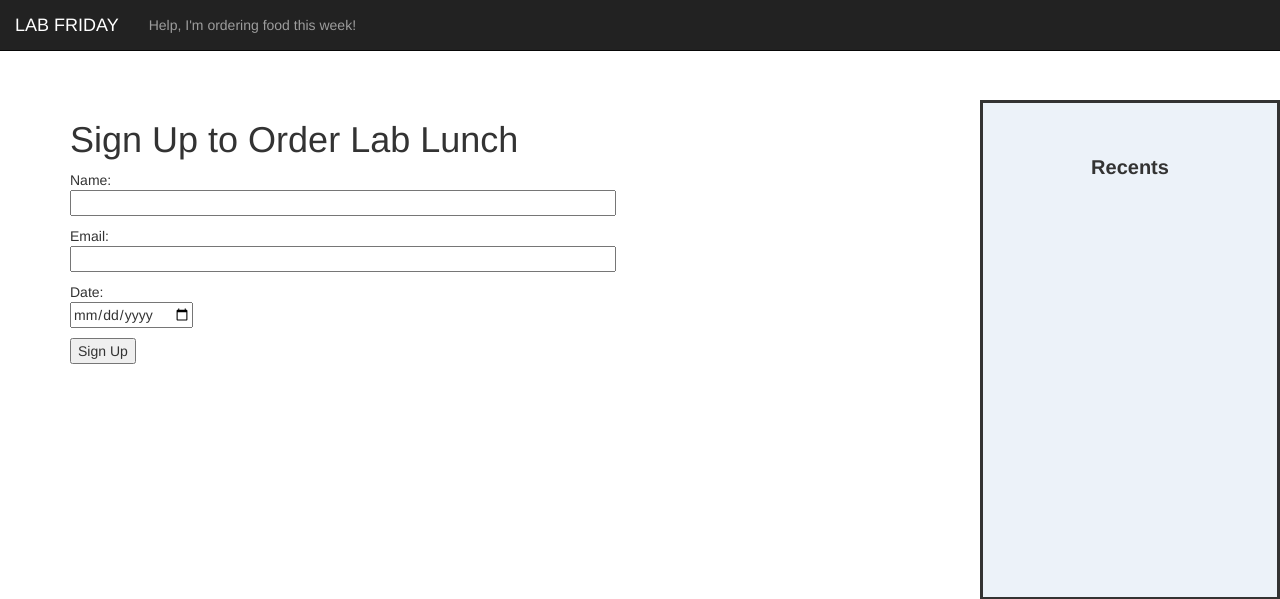
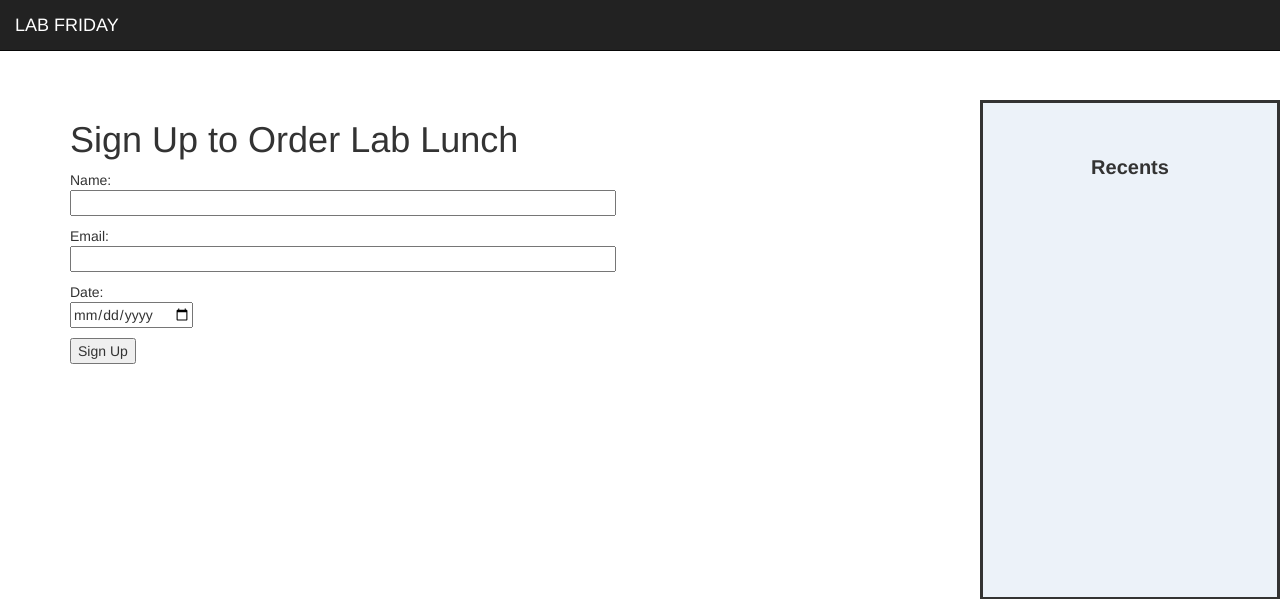
Before and after one commit to zakiali/labfriday, a Flask app: page / in a window 1280 px wide. Shown: the top 599 px of the page. Run offline with Flask 2, Linux system fonts and the light colour scheme; data that the repository does not hold is empty; some libraries are stand-ins or nearby versions.

Commit message:
remove "help" link for now

```diff
--- a/app/templates/base.html
+++ b/app/templates/base.html
@@ -32,7 +32,7 @@
                 </div>
                 <div id="navbar" class="navbar-collapse collapse">
                     <ul class="nav navbar-nav">
-                        <li><a href="suggestions.html">Help, I'm ordering food this week!</a></li>
+                        <!--li><a href="suggestions.html">Help, I'm ordering food this week!</a></li-->
                     </ul>
                 </div>
             </div>
```
